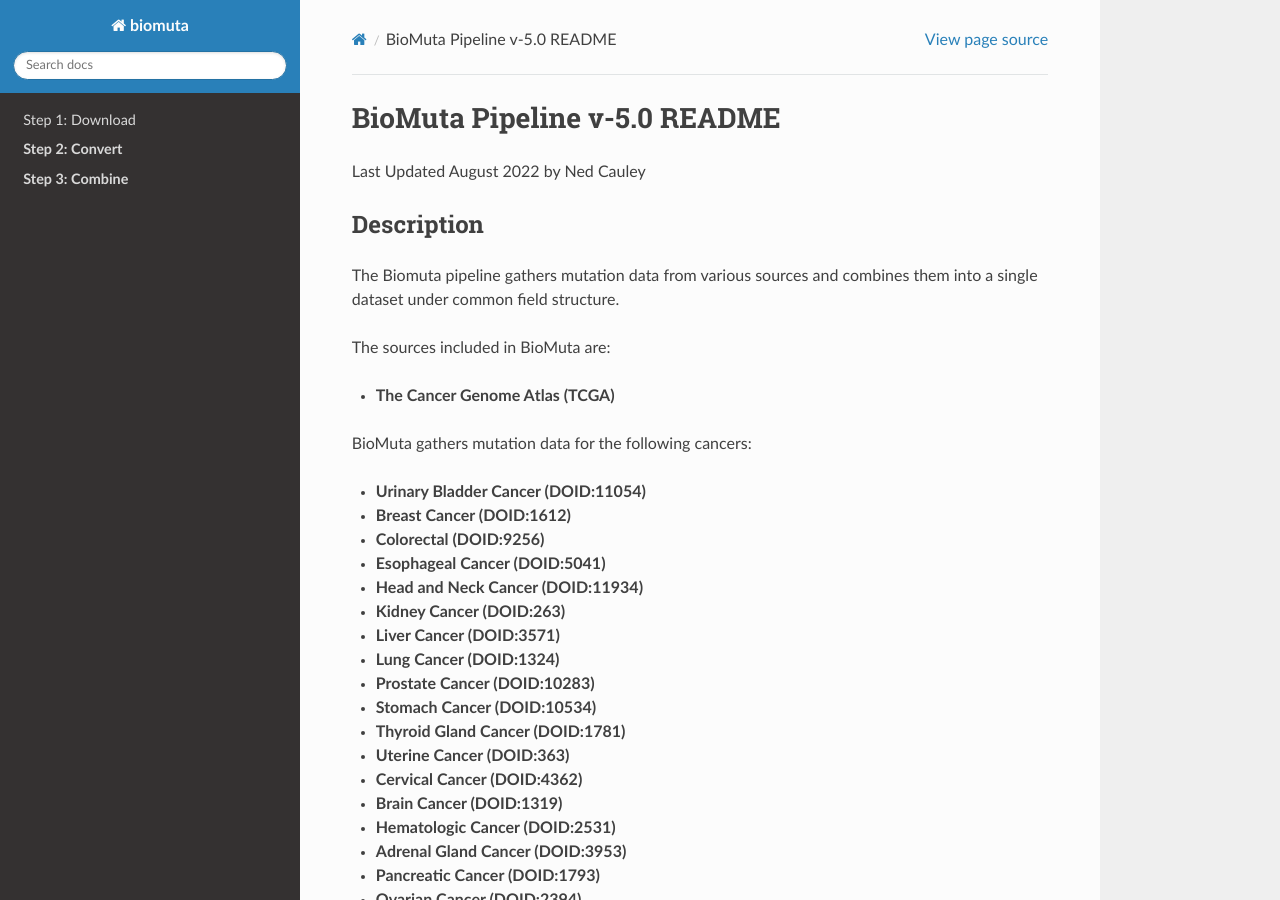
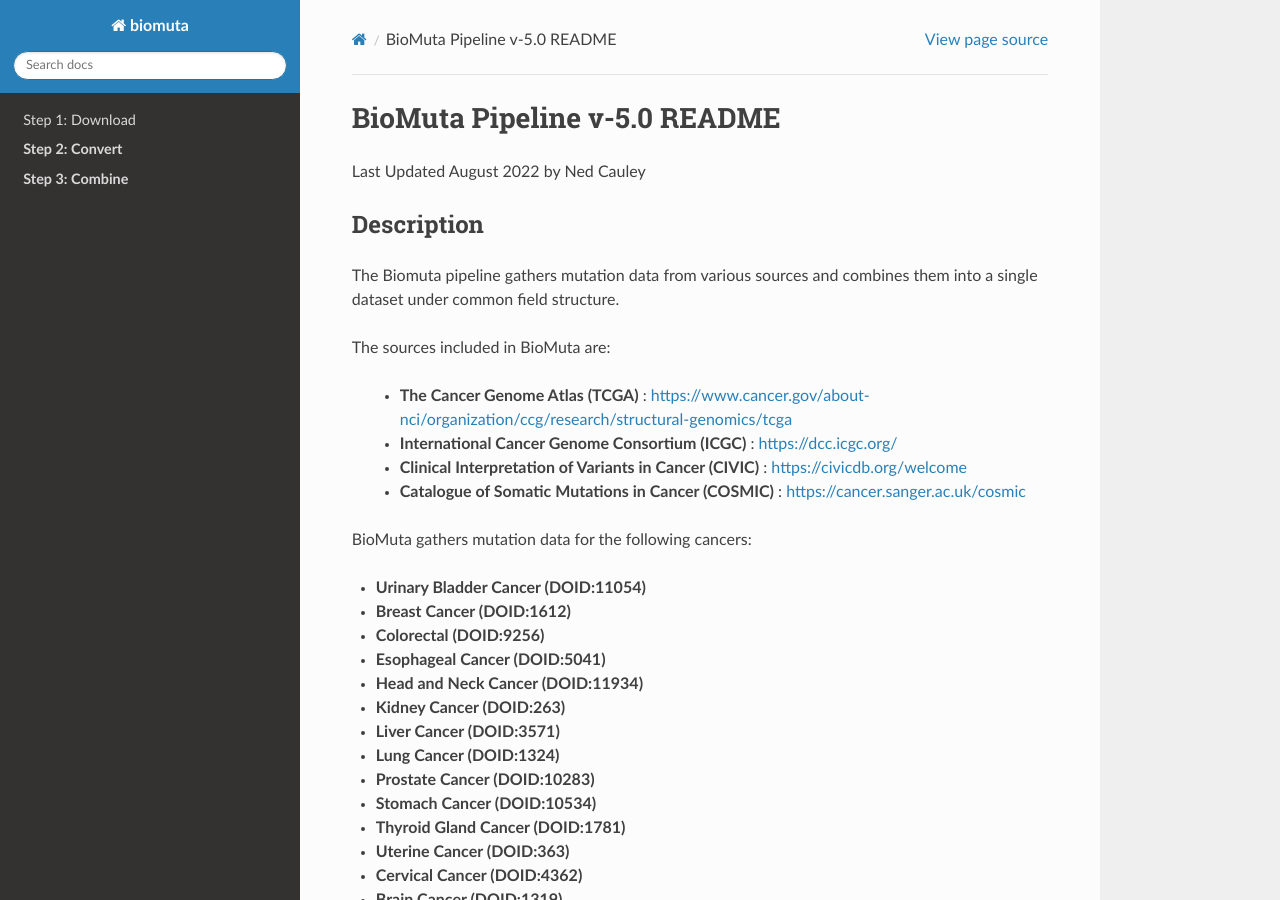
Before and after one commit to GW-HIVE/biomuta-old, a Sphinx documentation site: the page built from docs/source/index.rst, in a window 1280 px wide and 900 px high. Built offline with Sphinx 7.4.7 and the Read the Docs theme 2.0.0, drawn with Linux system fonts in a browser that asks for light colours.

Commit message:
Updated index doc

```diff
--- a/docs/source/index.rst
+++ b/docs/source/index.rst
@@ -10,7 +10,11 @@
 
 The sources included in BioMuta are:
 
-- **The Cancer Genome Atlas (TCGA)**
+ - **The Cancer Genome Atlas (TCGA)** : https://www.cancer.gov/about-nci/organization/ccg/research/structural-genomics/tcga
+ - **International Cancer Genome Consortium (ICGC)** : https://dcc.icgc.org/
+ - **Clinical Interpretation of Variants in Cancer (CIVIC)** : https://civicdb.org/welcome
+ - **Catalogue of Somatic Mutations in Cancer (COSMIC)** : https://cancer.sanger.ac.uk/cosmic
+
 
 BioMuta gathers mutation data for the following cancers:
 
```
